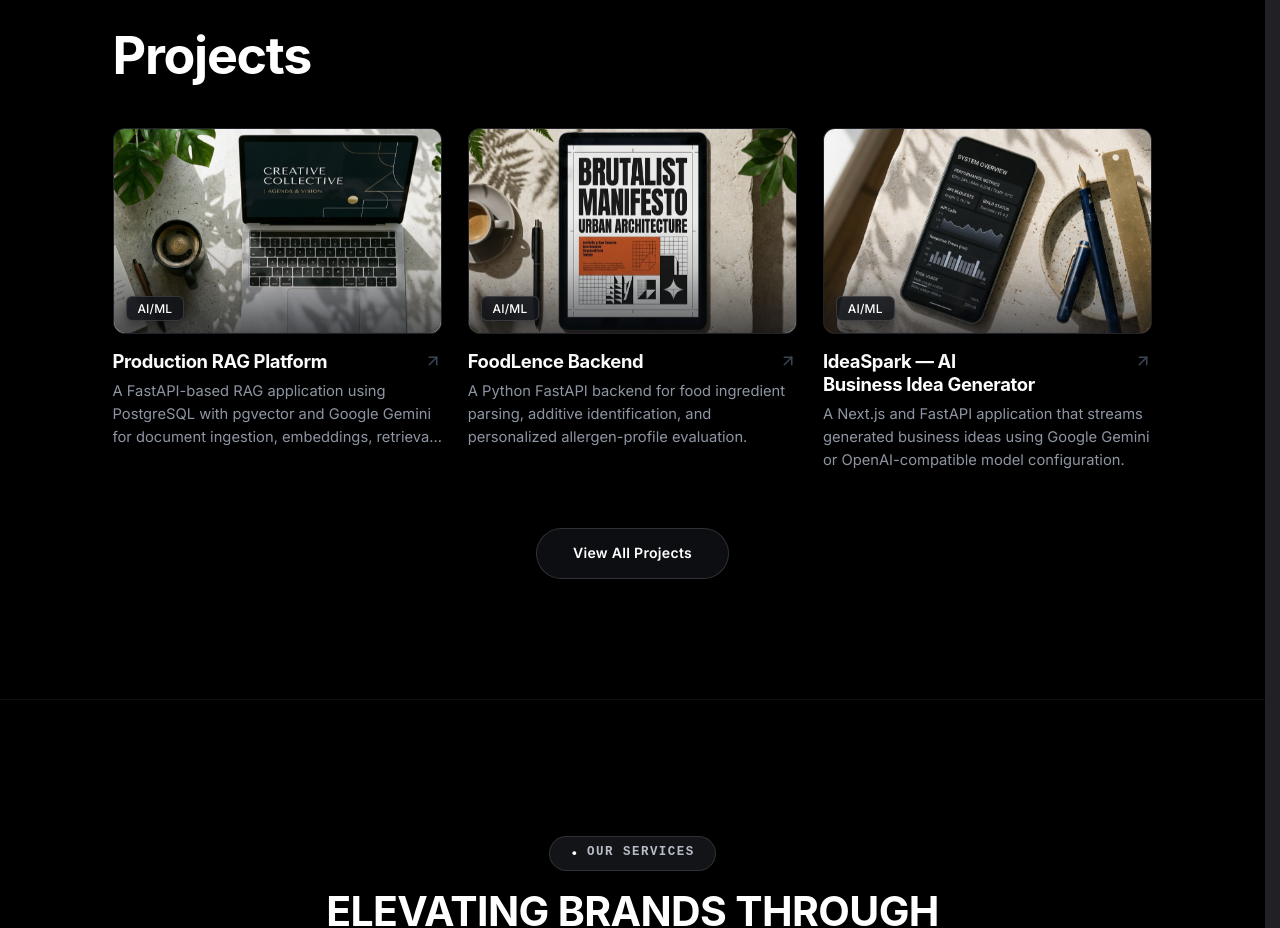
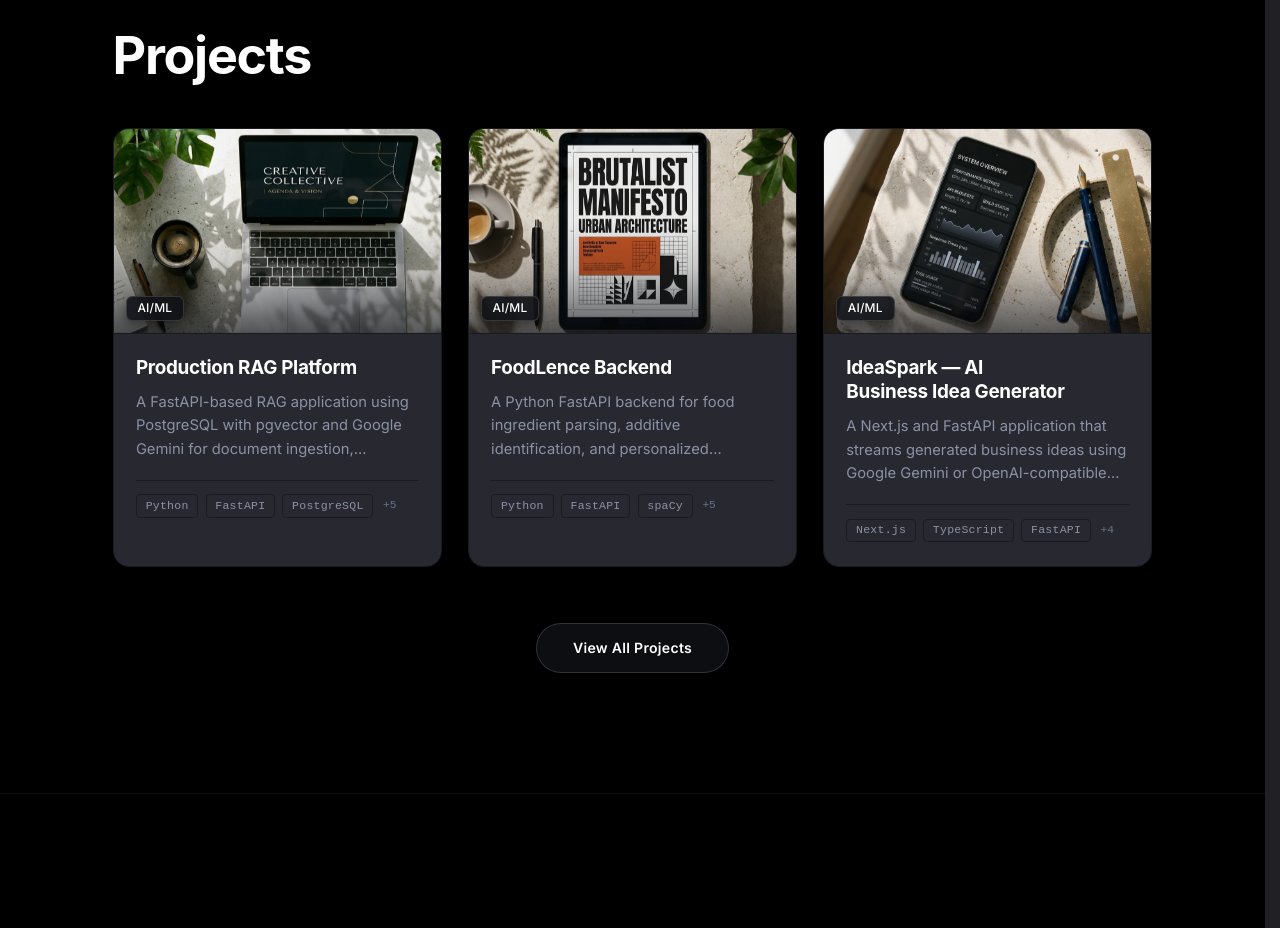
Before and after one commit to dilshandevxx/dilshan-personal-portfolio, a Next.js app: page / in a window 1280 px wide. Shown: the part 1780-2708 px from the top of the page. Built offline with nearby package versions, Linux system fonts and the light colour scheme; a web font is replaced by a local one.

Commit message:
style(project-card): wrap card in unified surface, remove arrow icon, and add refined minimal stack tags

```diff
--- a/src/app/projects/projectsPage.module.css
+++ b/src/app/projects/projectsPage.module.css
@@ -310,6 +310,12 @@
   row-gap: clamp(2.75rem, 4vw, 4rem);
 }
 
+.cardsGrid > div {
+  display: flex;
+  flex-direction: column;
+  height: 100%;
+}
+
 @media (min-width: 680px) {
   .cardsGrid {
     grid-template-columns: repeat(2, 1fr);
--- a/src/components/ProjectCard.module.css
+++ b/src/components/ProjectCard.module.css
@@ -1,50 +1,47 @@
-/* Project Card — Clean Editorial Exhibition Card Matching Masterthemes Reference */
+/* Project Card — Unified Enclosed Exhibition Card with Wrapped Typography & Clean Minimal Stack */
 
 .projectCard {
   display: flex;
   flex-direction: column;
   position: relative;
   box-sizing: border-box;
-  background: transparent;
-  border: none;
-  border-radius: 0;
+  background-color: var(--color-background-card, #0e1017);
+  border: 1px solid var(--color-border, rgba(255, 255, 255, 0.08));
+  border-radius: 16px;
+  overflow: hidden;
   padding: 0;
   cursor: pointer;
   outline: none;
   text-decoration: none;
   width: 100%;
   min-width: 0;
-  transition: transform 0.35s cubic-bezier(0.16, 1, 0.3, 1);
+  height: 100%;
+  box-shadow: 0 10px 30px -10px rgba(0, 0, 0, 0.65);
+  transition: transform 0.35s cubic-bezier(0.16, 1, 0.3, 1), border-color 0.35s ease, box-shadow 0.35s ease;
 }
 
 .projectCard:hover {
   transform: translateY(-5px);
+  border-color: rgba(255, 255, 255, 0.22);
+  box-shadow: 0 20px 48px -12px rgba(0, 0, 0, 0.9);
 }
 
 .projectCard:focus-visible {
   outline: 2px solid var(--color-primary, #8bb397);
   outline-offset: 4px;
-  border-radius: 12px;
+  border-radius: 16px;
 }
 
 /* ------------------------------------------------------------- */
-/* 1. 16:10 ROUNDED VISUAL CANVAS                                */
+/* 1. 16:10 FLUSH TOP VISUAL CANVAS                              */
 /* ------------------------------------------------------------- */
 .imageFrame {
   position: relative;
   width: 100%;
   aspect-ratio: 16 / 10;
-  border-radius: 12px;
   overflow: hidden;
-  background-color: #0e1017;
-  border: 1px solid rgba(255, 255, 255, 0.08);
-  box-shadow: 0 10px 28px -8px rgba(0, 0, 0, 0.7);
-  transition: border-color 0.4s ease, box-shadow 0.4s ease;
-}
-
-.projectCard:hover .imageFrame {
-  border-color: rgba(255, 255, 255, 0.22);
-  box-shadow: 0 20px 45px -12px rgba(0, 0, 0, 0.92);
+  background-color: #080a0e;
+  border-bottom: 1px solid rgba(255, 255, 255, 0.07);
 }
 
 .cardImage {
@@ -57,7 +54,7 @@
   transform: scale(1.045);
 }
 
-/* Dark bottom vignette so badge and card have cinematic contrast */
+/* Dark bottom vignette so badge has photographic contrast */
 .imageOverlay {
   position: absolute;
   inset: 0;
@@ -69,7 +66,6 @@
   );
   pointer-events: none;
   z-index: 1;
-  border-radius: inherit;
   transition: opacity 0.35s ease;
 }
 
@@ -84,7 +80,7 @@
   position: absolute;
   bottom: 12px;
   left: 12px;
-  background: rgba(14, 16, 22, 0.82);
+  background: rgba(14, 16, 22, 0.85);
   backdrop-filter: blur(14px);
   -webkit-backdrop-filter: blur(14px);
   border: 1px solid rgba(255, 255, 255, 0.14);
@@ -109,35 +105,26 @@
 }
 
 /* ------------------------------------------------------------- */
-/* 3. CARD BODY & REFINED VERTICAL RHYTHM                        */
+/* 3. ENCLOSED CARD BODY & WRAPPED TEXT                          */
 /* ------------------------------------------------------------- */
 .cardBody {
   display: flex;
   flex-direction: column;
-  padding-top: 0.95rem;
-  gap: 0.42rem;
-  width: 100%;
+  padding: 1.35rem 1.4rem 1.45rem;
+  flex: 1;
   min-width: 0;
   box-sizing: border-box;
 }
 
-.titleRow {
-  display: flex;
-  align-items: flex-start;
-  justify-content: space-between;
-  gap: 0.75rem;
-  width: 100%;
-}
-
 .cardTitle {
   font-family: var(--font-display, "Plus Jakarta Sans", "Outfit", -apple-system, BlinkMacSystemFont, "Segoe UI", Roboto, sans-serif);
-  font-size: clamp(1.15rem, 1.32vw, 1.26rem);
+  font-size: clamp(1.18rem, 1.35vw, 1.28rem);
   font-weight: 700;
-  line-height: 1.28;
-  letter-spacing: -0.018em;
-  color: #ffffff;
-  margin: 0;
-  flex: 1;
+  line-height: 1.3;
+  letter-spacing: -0.016em;
+  color: var(--color-text-emphasized, #ffffff);
+  margin: 0 0 0.65rem;
+  width: 100%;
   min-width: 0;
   white-space: normal;
   word-break: normal;
@@ -155,30 +142,18 @@
   transition: color 0.25s ease;
 }
 
-.titleArrow {
-  display: inline-flex;
-  align-items: center;
-  justify-content: center;
-  color: #64748b;
-  opacity: 0.6;
-  flex-shrink: 0;
-  margin-top: 2px;
-  transition: transform 0.25s cubic-bezier(0.16, 1, 0.3, 1), color 0.25s ease, opacity 0.25s ease;
-}
-
-.projectCard:hover .titleArrow {
-  transform: translate(3px, -3px);
+.projectCard:hover .titleLink {
   color: #ffffff;
-  opacity: 1;
 }
 
 .cardDescription {
   font-family: var(--font-body, -apple-system, BlinkMacSystemFont, "Segoe UI", Roboto, sans-serif);
   font-size: 0.92rem;
   font-weight: 400;
-  line-height: 1.55;
-  color: #8e95a2;
+  line-height: 1.6;
+  color: var(--color-text-muted, #9aa1ad);
   margin: 0;
+  flex-grow: 1;
   width: 100%;
   min-width: 0;
   white-space: normal;
@@ -193,5 +168,49 @@
   box-orient: vertical;
   overflow: hidden;
   text-overflow: ellipsis;
-  max-height: 4.65em;
+  max-height: 4.8em;
 }
+
+/* ------------------------------------------------------------- */
+/* 4. CLEAN, BEAUTIFUL & NON-MASSIVE TECH STACK                  */
+/* ------------------------------------------------------------- */
+.stackWrapper {
+  display: flex;
+  align-items: center;
+  flex-wrap: wrap;
+  gap: 0.45rem;
+  margin-top: 1.15rem;
+  padding-top: 0.85rem;
+  border-top: 1px solid var(--color-border, rgba(255, 255, 255, 0.07));
+}
+
+.stackBadge {
+  display: inline-flex;
+  align-items: center;
+  font-family: var(--font-mono, monospace);
+  font-size: 0.72rem;
+  font-weight: 500;
+  color: var(--color-text-muted, #8e95a5);
+  background-color: var(--color-background-tag, rgba(255, 255, 255, 0.04));
+  border: 1px solid var(--color-border, rgba(255, 255, 255, 0.08));
+  border-radius: 4px;
+  padding: 0.22rem 0.55rem;
+  line-height: 1.25;
+  letter-spacing: 0.02em;
+  white-space: nowrap;
+  transition: color 0.2s ease, border-color 0.2s ease, background-color 0.2s ease;
+}
+
+.projectCard:hover .stackBadge {
+  color: #ffffff;
+  border-color: rgba(255, 255, 255, 0.18);
+  background-color: rgba(255, 255, 255, 0.07);
+}
+
+.stackMore {
+  font-family: var(--font-mono, monospace);
+  font-size: 0.7rem;
+  color: #64748b;
+  font-weight: 500;
+  padding-left: 0.15rem;
+}
--- a/src/components/ProjectCard.tsx
+++ b/src/components/ProjectCard.tsx
@@ -4,7 +4,6 @@ import React, { useState, useEffect } from "react";
 import Link from "next/link";
 import Image from "next/image";
 import { useRouter } from "next/navigation";
-import { ArrowUpRight } from "lucide-react";
 import { Project, getProjectThumbnail, FALLBACK_THUMBNAILS } from "@/data/projects";
 import styles from "./ProjectCard.module.css";
 
@@ -20,6 +19,7 @@ interface ProjectCardProps {
 export function ProjectCard({
   project,
   index = 0,
+  showTags = true,
   className,
 }: ProjectCardProps) {
   const router = useRouter();
@@ -42,11 +42,16 @@ export function ProjectCard({
     imgSrc.startsWith("https://") ||
     imgSrc.startsWith("data:");
 
-  // Clean narrative excerpt matching the 2-3 line reference card aesthetic
+  // Clean narrative excerpt matching the reference card aesthetic
   const narrative =
     project.description?.trim() ||
     project.tagline?.trim() ||
     "";
+
+  // Top technologies cleanly capped so the stack stays compact & beautiful
+  const rawTags = project.tags || [];
+  const displayTags = rawTags.slice(0, 3);
+  const remainingCount = Math.max(0, rawTags.length - 3);
 
   return (
     <article
@@ -62,7 +67,7 @@ export function ProjectCard({
       }}
       aria-label={`View details for ${project.title}`}
     >
-      {/* 16:10 Rounded Visual Canvas */}
+      {/* 1. 16:10 Rounded Visual Canvas (Flush Top) */}
       <div className={styles.imageFrame}>
         <Image
           src={imgSrc}
@@ -80,29 +85,38 @@ export function ProjectCard({
           className={styles.cardImage}
         />
 
-        {/* Cinematic bottom gradient overlay to enhance badge contrast & photographic depth */}
+        {/* Cinematic bottom gradient overlay to enhance badge contrast */}
         <div className={styles.imageOverlay} />
 
-        {/* Bottom-Left Translucent Category Badge (Matches Reference Mock) */}
+        {/* Bottom-Left Translucent Category Badge */}
         {project.category && (
           <span className={styles.categoryBadge}>{project.category}</span>
         )}
       </div>
 
-      {/* Card Info Below Image: Bold Title + Clean Narrative Excerpt */}
+      {/* 2. Enclosed Card Body: Clean Title, Narrative Excerpt & Minimal Stack */}
       <div className={styles.cardBody}>
-        <div className={styles.titleRow}>
-          <h3 className={styles.cardTitle}>
-            <Link href={`/projects/${project.slug}`} className={styles.titleLink}>
-              {project.title}
-            </Link>
-          </h3>
-          <span className={styles.titleArrow} aria-hidden="true">
-            <ArrowUpRight size={18} />
-          </span>
-        </div>
+        <h3 className={styles.cardTitle}>
+          <Link href={`/projects/${project.slug}`} className={styles.titleLink}>
+            {project.title}
+          </Link>
+        </h3>
 
         {narrative && <p className={styles.cardDescription}>{narrative}</p>}
+
+        {/* 3. Clean, Beautiful Non-Massive Tech Stack */}
+        {showTags && displayTags.length > 0 && (
+          <div className={styles.stackWrapper} aria-label="Technologies used">
+            {displayTags.map((tech) => (
+              <span key={tech} className={styles.stackBadge}>
+                {tech}
+              </span>
+            ))}
+            {remainingCount > 0 && (
+              <span className={styles.stackMore}>+{remainingCount}</span>
+            )}
+          </div>
+        )}
       </div>
     </article>
   );
--- a/src/components/cover/sections/SelectedWork.module.css
+++ b/src/components/cover/sections/SelectedWork.module.css
@@ -49,6 +49,12 @@
   width: 100%;
 }
 
+.projectsGrid > div {
+  display: flex;
+  flex-direction: column;
+  height: 100%;
+}
+
 @media (min-width: 680px) {
   .projectsGrid {
     grid-template-columns: repeat(2, 1fr);
```
